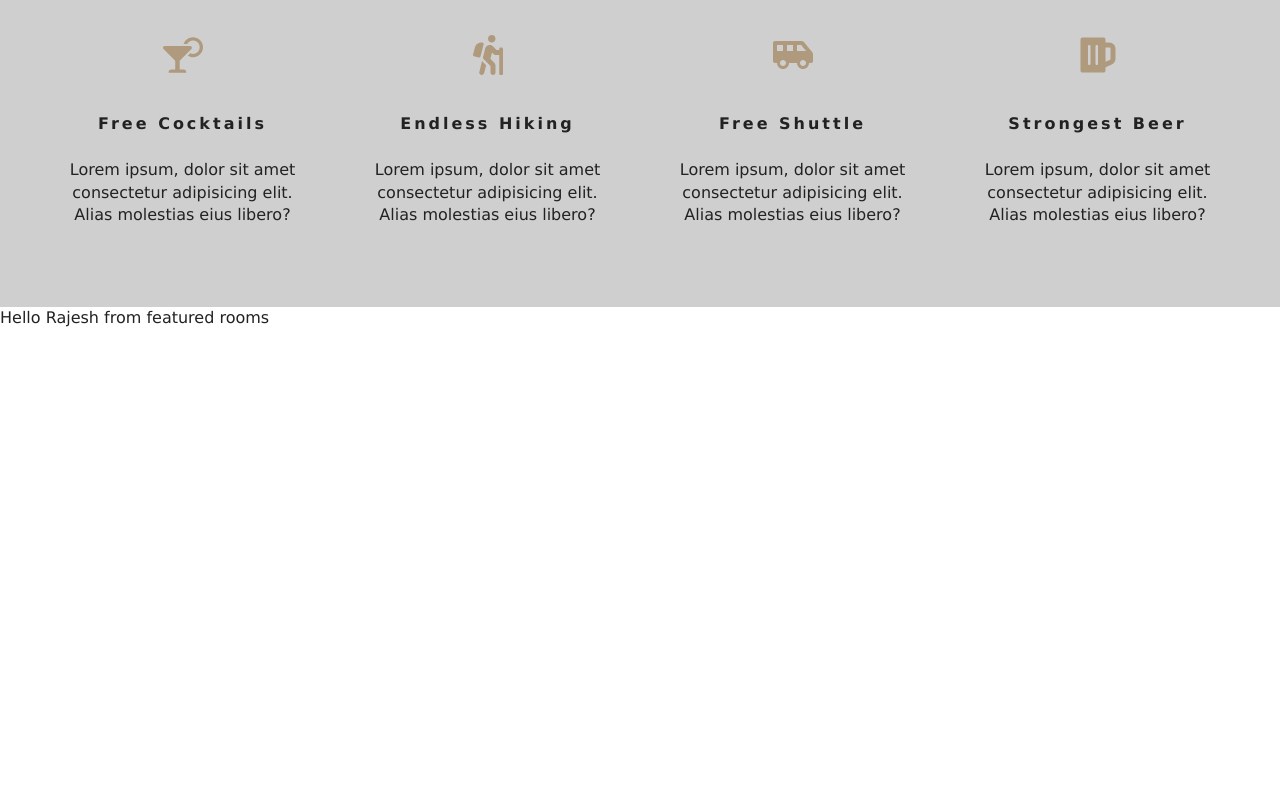
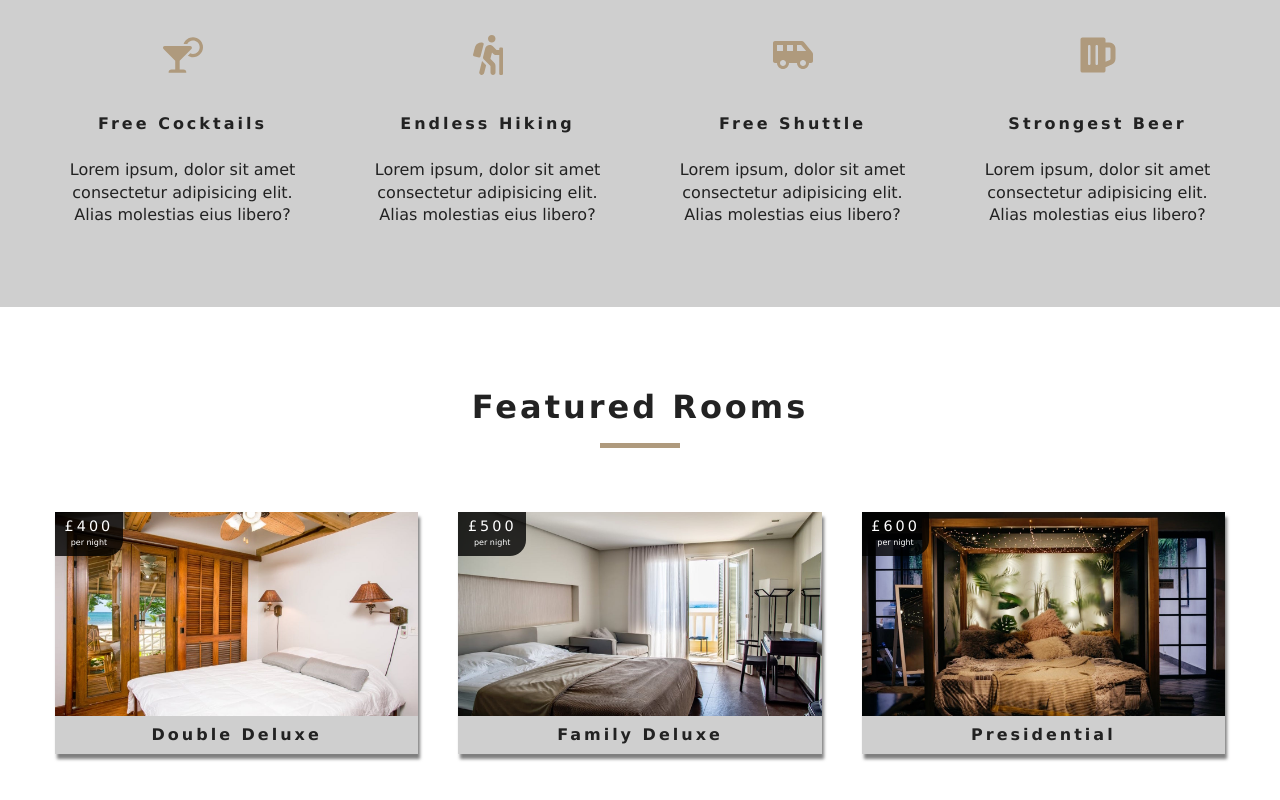
Before and after one commit to jellar/react-resort, a React (Create React App) app: page / in a window 1280 px wide. Shown: the part 972-1772 px from the top of the page. Before the commit the page ends 1301 px from the top, so only its background shows below. Built offline with nearby package versions, Linux system fonts and the light colour scheme.

Commit message:
featured-rooms component added

```diff
--- a/src/App.js
+++ b/src/App.js
@@ -5,15 +5,10 @@ import SingleRoom from "./pages/SingleRoom";
 import Error from "./pages/Error";
 import { Route, Switch } from "react-router-dom";
 import Navbar from "./components/Navbar";
-import { RoomProvider } from "./RoomContext";
 
 function App() {
-  const data = {
-    name: "Rajesh",
-    greeting: "Hello"
-  };
   return (
-    <RoomProvider value={data}>
+    <>
       <Navbar />
       <Switch>
         <Route exact path="/" component={Home} />
@@ -21,7 +16,7 @@ function App() {
         <Route exact path="/rooms/:id" component={SingleRoom} />
         <Route component={Error} />
       </Switch>
-    </RoomProvider>
+    </>
   );
 }
 
--- a/src/RoomContext.js
+++ b/src/RoomContext.js
@@ -1,7 +1,39 @@
-import React from "react";
-
+import React, { useState, useEffect } from "react";
+import items from "./data";
 const RoomContext = React.createContext();
 
-export const RoomProvider = RoomContext.Provider;
-export const RoomConsumer = RoomContext.Consumer;
-export default RoomContext;
+function RoomProvider({ children }) {
+  const [rooms, setRooms] = useState([]);
+  const [sortedRooms, setSortedRooms] = useState([]);
+  const [featuredRooms, setFeaturedRooms] = useState([]);
+  const [loading, setLoading] = useState(true);
+
+  useEffect(() => {
+    setLoading(true);
+    let rooms = formatData(items);
+    let featuredRooms = rooms.filter(room => room.featured === true);
+    setRooms(rooms);
+    setSortedRooms(rooms);
+    setFeaturedRooms(featuredRooms);
+    setLoading(false);
+  }, []);
+
+  function formatData(items) {
+    return items.map(item => {
+      let id = item.sys.id;
+      let images = item.fields.images.map(image => image.fields.file.url);
+      let room = { ...item.fields };
+      return { ...room, images, id };
+    });
+  }
+  return (
+    <RoomContext.Provider
+      value={{ rooms, sortedRooms, featuredRooms, loading }}
+    >
+      {children}
+    </RoomContext.Provider>
+  );
+}
+const RoomConsumer = RoomContext.Consumer;
+
+export { RoomProvider, RoomConsumer, RoomContext };
--- a/src/components/FeaturedRooms.js
+++ b/src/components/FeaturedRooms.js
@@ -1,11 +1,20 @@
 import React, { useContext } from "react";
-import RoomContext from "../RoomContext";
+import { RoomContext } from "../RoomContext";
+import Loading from "../components/Loading";
+import Title from "../components/Title";
+import Room from "../components/Room";
 
 export default function FeaturedRooms() {
-  const { name, greeting } = useContext(RoomContext);
+  let { loading, featuredRooms } = useContext(RoomContext);
+  const rooms = featuredRooms.map(room => {
+    return <Room key={room.id} room={room} />;
+  });
   return (
-    <div>
-      {greeting} {name} from featured rooms
-    </div>
+    <section className="featured-rooms">
+      <Title title="featured rooms" />
+      <div className="featured-rooms-center">
+        {loading ? <Loading /> : rooms}
+      </div>
+    </section>
   );
 }
--- /dev/null
+++ b/src/components/Loading.js
@@ -0,0 +1,11 @@
+import React from "react";
+import LoadingGif from "../images/gif/loading-arrow.gif";
+
+export default function Loading() {
+  return (
+    <div className="loading">
+      <img src={LoadingGif} alt="" />
+      <h4>loading...</h4>
+    </div>
+  );
+}
--- /dev/null
+++ b/src/components/Room.js
@@ -0,0 +1,31 @@
+import React from "react";
+import defaultImg from "../images/room-1.jpeg";
+import { Link } from "react-router-dom";
+import PropTypes from "prop-types";
+export default function Room({ room }) {
+  const { slug, images, price, name } = room;
+  return (
+    <article className="room">
+      <div className="img-container">
+        <img src={images[0] || defaultImg} alt="single room" />
+        <div className="price-top">
+          <h6>£{price}</h6>
+          <p>per night</p>
+        </div>
+        <Link to={`/rooms/${slug}`} className="btn-primary room-link">
+          features
+        </Link>
+      </div>
+      <p className="room-info">{name}</p>
+    </article>
+  );
+}
+
+Room.propTypes = {
+  room: PropTypes.shape({
+    name: PropTypes.string.isRequired,
+    slug: PropTypes.string.isRequired,
+    images: PropTypes.arrayOf(PropTypes.string).isRequired,
+    price: PropTypes.number.isRequired
+  })
+};
--- a/src/index.js
+++ b/src/index.js
@@ -4,10 +4,13 @@ import App from "./App";
 import * as serviceWorker from "./serviceWorker";
 import "./App.css";
 import { BrowserRouter as Router } from "react-router-dom";
+import { RoomProvider } from "./RoomContext";
 ReactDOM.render(
-  <Router>
-    <App />
-  </Router>,
+  <RoomProvider>
+    <Router>
+      <App />
+    </Router>
+  </RoomProvider>,
   document.getElementById("root")
 );
 
```
